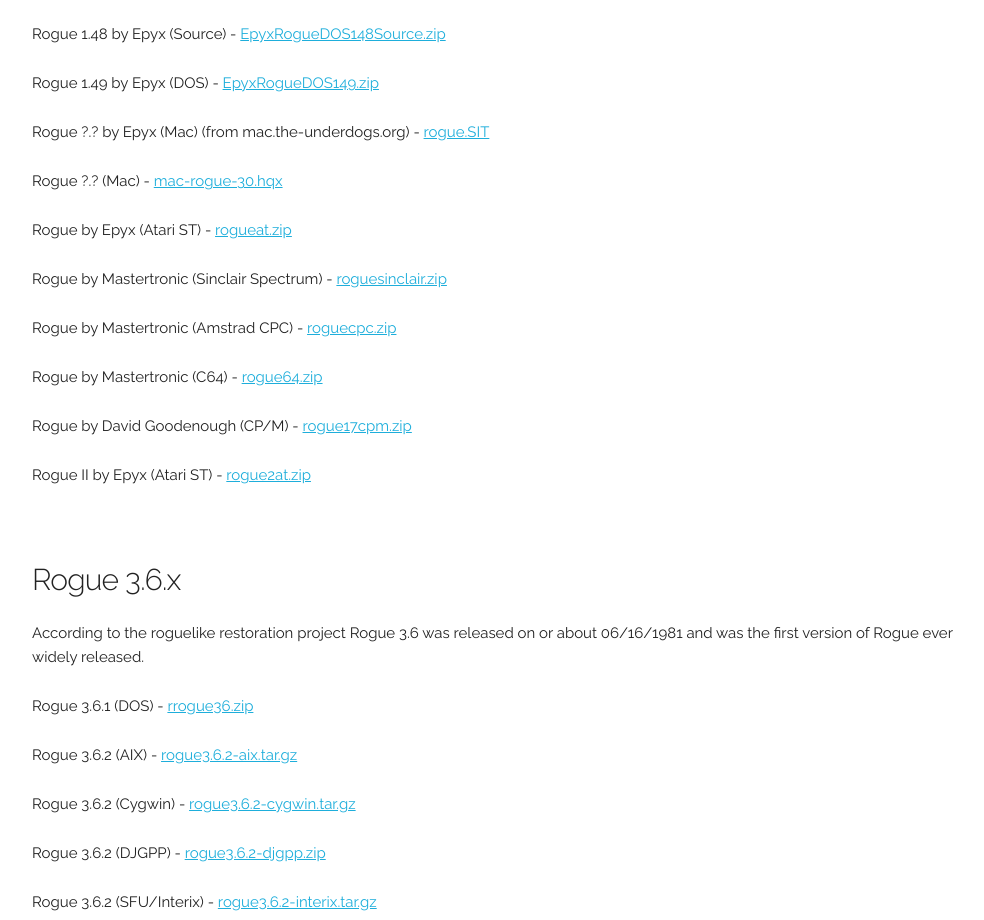
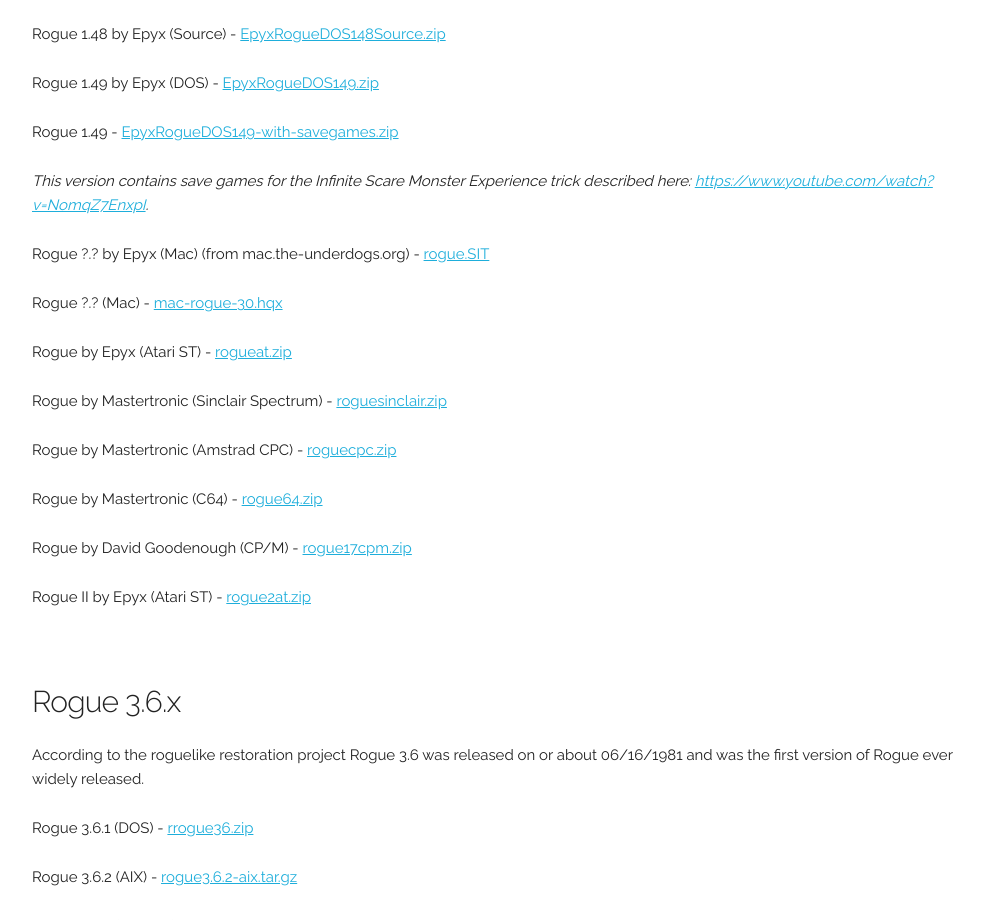
Before and after one commit to britzl/roguearchive, a plain HTML site: page index.html in a window 1280 px wide. Shown: the part 1767-2687 px from the top of the page, without its empty margins (128-1112 px from the left). Drawn offline with Linux system fonts and the light colour scheme.

Commit message:
Added EpyxRogue w  savegames

```diff
--- a/index.html
+++ b/index.html
@@ -62,22 +62,31 @@
 				<p>Rogue 1.0 by Jon Lane (DOS) - <a href="files/rogue1_0.zip">rogue1_0.zip</a> (Mr. Mctesq was here)</p>
 				<p>Rogue 1.0 , SN:1148 by Jon Lane (DOS) - <a href="files/ai_rogue_1.0.arj">ai_rogue_1.0.arj</a> (Mr. Mctesq was here, original filename rogue.arj)</p>
 				<p class="small"><em>These exes were probably cracked by different people at different times. The exes differ 13 bytes in size.</em></p>
+
 				<p>Rogue 1.0 , SN:0 by Jon Lane (DOS) - <a href="files/ai_rogue_1.0.zip">ai_rogue_1.0.zip</a> (Mr. Mctesq was here, original filename: rogue.zip)</p>
 				<p class="small"><em> This looks like an uncracked copy of v1.0. The exe differs from the two 1.0 versions above. </em></p>
+
 				<p>Rogue 1.1 by Jon Lane (DOS) - <a href="files/rogue1_1.zip">rogue1_1.zip</a> (Mr. Mctesq was here) </p>
 				<p>Rogue 1.1 by Jon Lane (DOS) - <a href="files/ai_rogue_1.1.zip">ai_rogue_1.1.zip</a> (SN:1349, Mr. Mctesq was here)</p>
 				<p class="small"><em>These are two different cracked 1.1 versions that differ 252 bytes in size. </em></p>
+
 				<p>Rogue 1.1 (Source) - <a href="files/rog11src.zip">rog11src.zip</a></p>
 				<p>Rogue &quot;.1&quot; Beta Test by Jon Lane (DOS) - <a href="files/ai_rogue_.1_beta.zip">ai_rogue_.1_beta.zip</a> (Mr. Mctesq was here version, original filename: rogue.zip)</p>
 				<p>Rogue &quot;.1&quot; Beta Test by Jon Lane (DOS) - <a href="files/rogueEasy.zip">rogueEasy.zip</a> (Faris was here, easy version)</p>
 				<p>Rogue &quot;.1&quot; Beta Test by Jon Lane (DOS) - <a href="files/rogueHard.zip">rogueHard.zip</a> (Faris was here, hard version)</p>
 				<p class="small"><em> According to the contributor of these files: &quot;They are exactly the same game, but they appear to have been compiled with different difficulty settings, or one (or even both) is hacked. I *think* that the version in the "easy" directory is the hacked version, but I'm not sure.&quot; </em></p>
+
 				<p>Rogue 1.45 by Epyx (DOS) - <a href="files/rogue1_4.zip">rogue1_4.zip</a> or <a href="files/rogueepyx.zip">rogueepyx.zip</a> (Boudewijn was here)</p>
 				<p class="small"><em>According to Boudewijn Waijers this was never a modified and recompiled version but merely a quick hack with a binary editor. </em></p>
+
 				<p>Rogue 1.48 by Epyx (Amiga) - <a href="files/amigarogue.zip">amigarogue.zip</a></p>
 				<p>Rogue 1.48 by Epyx (DOS) - <a href="files/rogue-1.48.zip">rogue-1.48.zip</a></p>
 				<p>Rogue 1.48 by Epyx (Source) - <a href="files/EpyxRogueDOS148Source.zip">EpyxRogueDOS148Source.zip</a></p>
+
 				<p>Rogue 1.49 by Epyx (DOS) - <a href="files/EpyxRogueDOS149.zip">EpyxRogueDOS149.zip</a></p>
+				<p>Rogue 1.49 - <a href="files/EpyxRogueDOS149-with-savegames.zip">EpyxRogueDOS149-with-savegames.zip</a></p>
+				<p class="small"><em>This version contains save games for the Infinite Scare Monster Experience trick described here: <a href="https://www.youtube.com/watch?v=NomqZ7EnxpI">https://www.youtube.com/watch?v=NomqZ7EnxpI</a>.</em></p>
+
 				<p>Rogue ?.? by Epyx (Mac) (from mac.the-underdogs.org) - <a href="files/rogue.SIT">rogue.SIT</a></p>
 				<p>Rogue ?.? (Mac) - <a href="files/mac-rogue-30.hqx">mac-rogue-30.hqx</a></p>
 				<p>Rogue by Epyx (Atari ST) - <a href="files/rogueat.zip">rogueat.zip</a></p>
```
Also changed, not shown: 1 other file.
